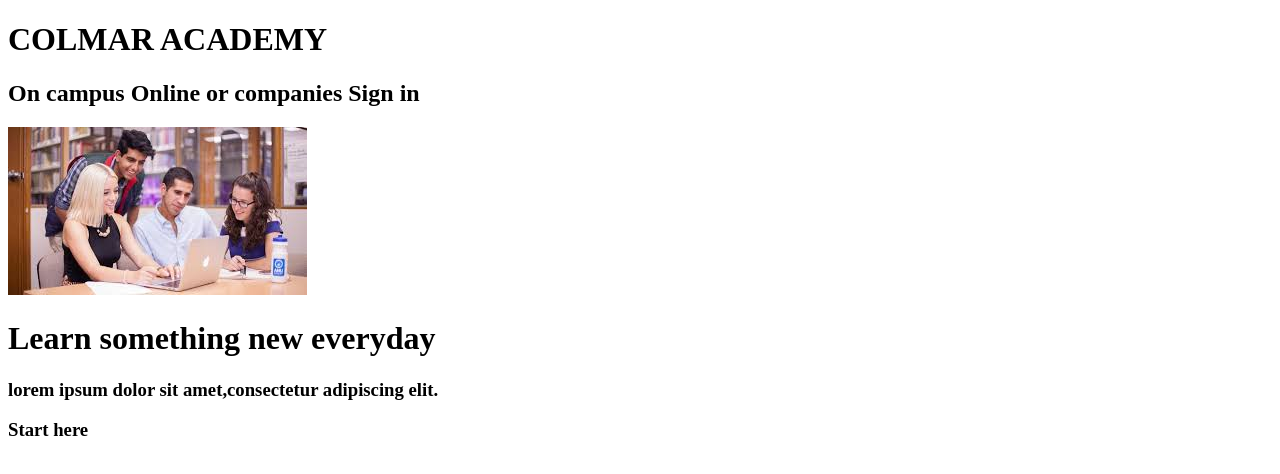
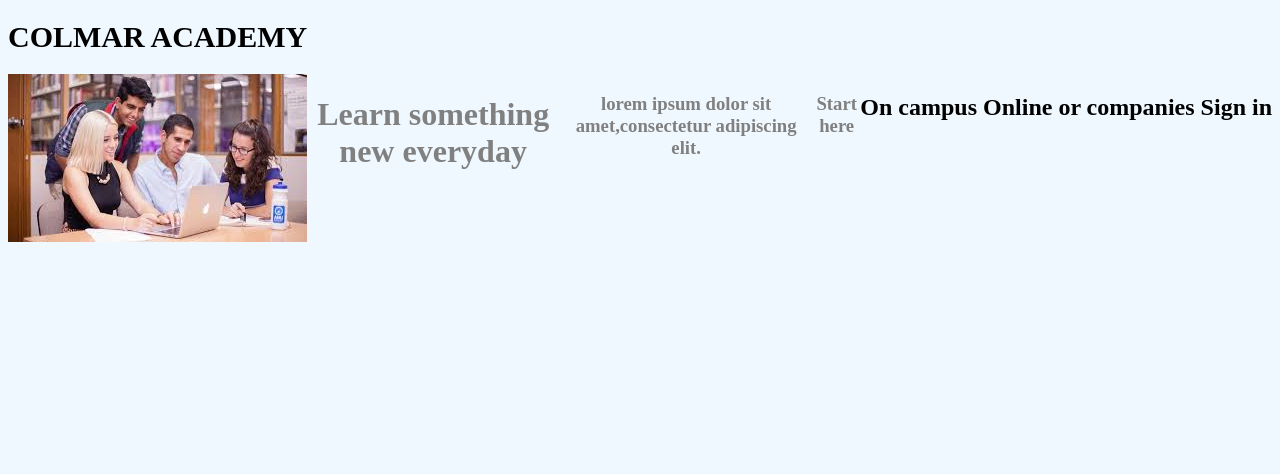
Before and after one commit to bioinnova/git_practice-, a plain HTML site: page Desktop/capstone/index.html in a window 1280 px wide. Drawn offline with Linux system fonts and the light colour scheme.

Commit message:
Created CSS file

```diff
--- a/Desktop/capstone/index.html
+++ b/Desktop/capstone/index.html
@@ -5,7 +5,8 @@
   <meta name="keywords" content="HTML,CSS,Javascript">
   <meta name="author" content="Nicolas Ortega">
   <meta name="viewport" content="width=device-width,initial-scale=1.0">
- </head>
+  <link rel="stylesheet" href="/resources/css/style.css">
+</head>
 </html>
 <body>
 
```
